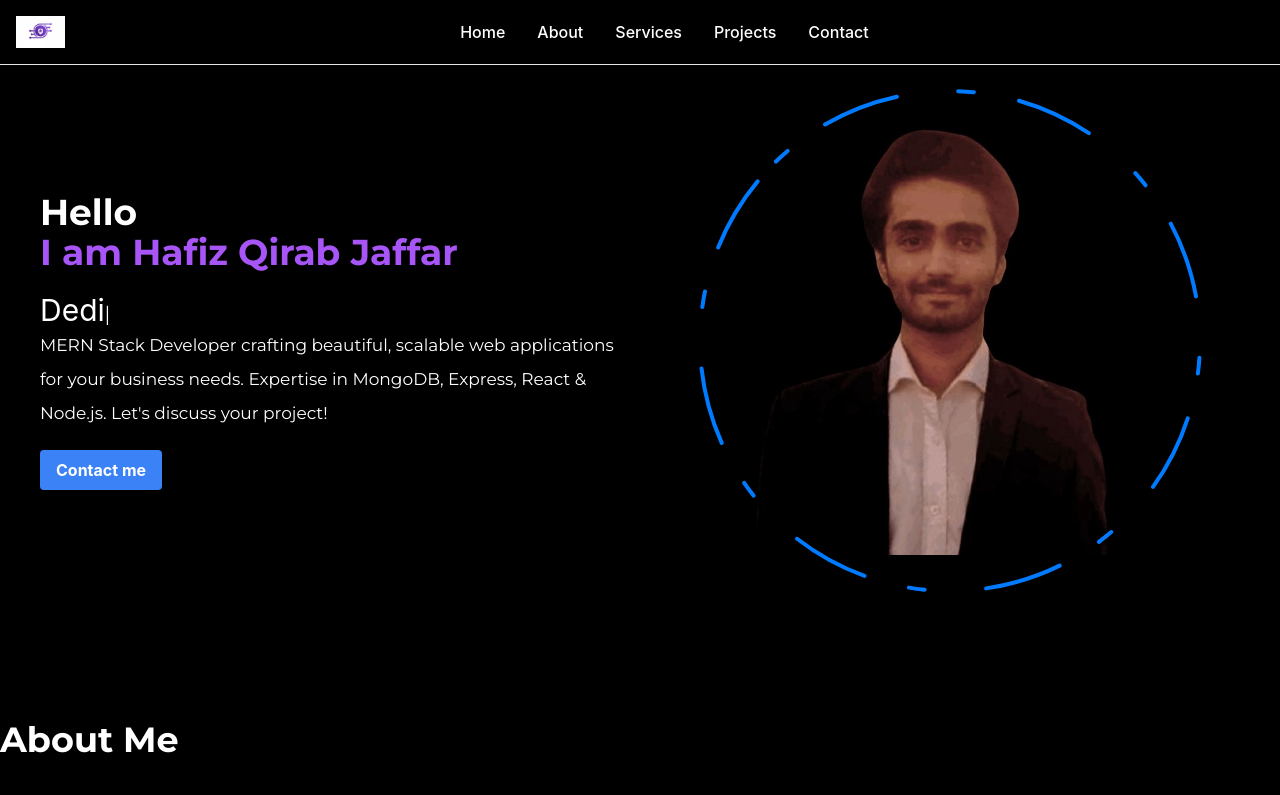
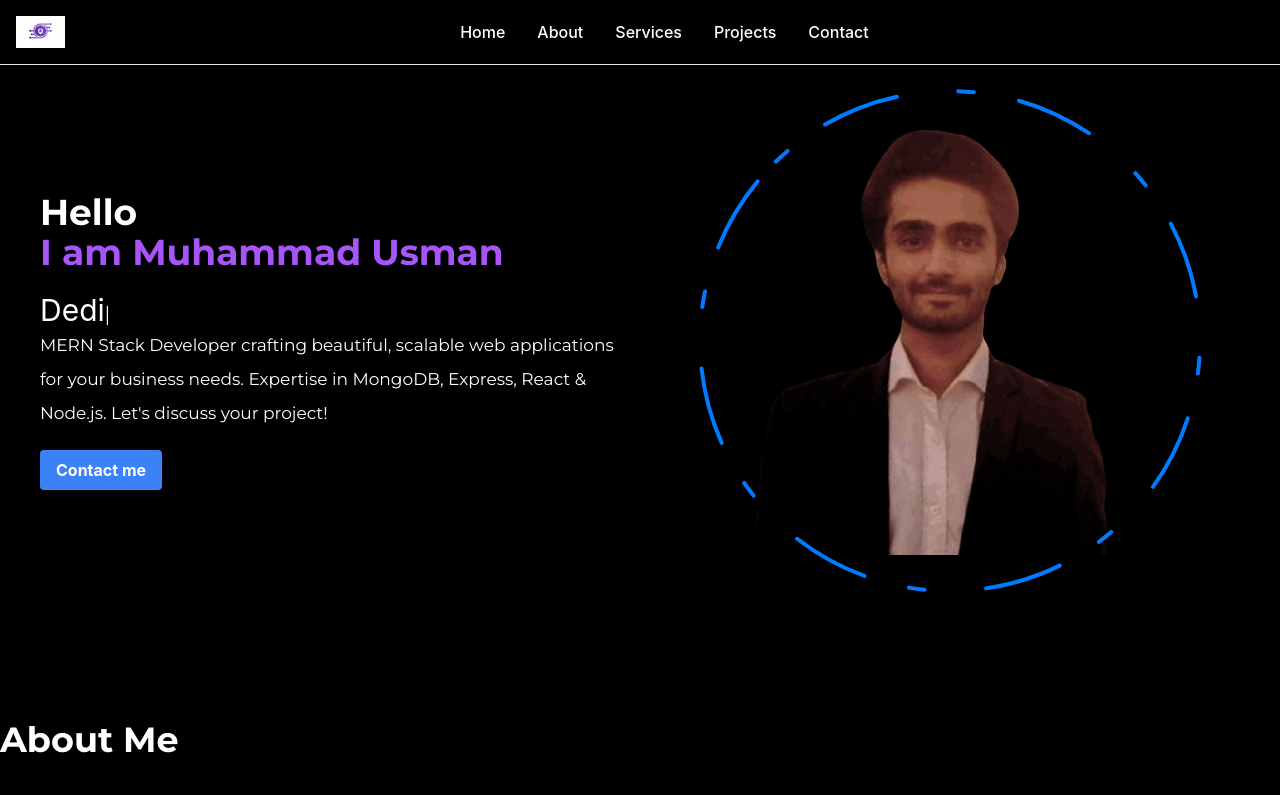
Before and after one commit to Usman945825/Portfolio, a React (Create React App) app: page / in a window 1280 px wide. Shown: the top 795 px of the page. Built offline with nearby package versions, Linux system fonts and the light colour scheme.

Commit message:
first commit

```diff
--- a/src/components/hero/Hero.jsx
+++ b/src/components/hero/Hero.jsx
@@ -36,7 +36,7 @@ const Hero = () => {
   <h1 className="text-4xl font-bold mb-5 font-montserrat max-md:text-3xl  max-sm:text-xl ">
     Hello <br />
     <span className="text-purple-500">
-      I am Hafiz Qirab Jaffar
+      I am Muhammad Usman
     </span>
   </h1>
     <span className="auto-type text-3xl max-md:text-2xl  max-sm:text-lg"></span>
```
